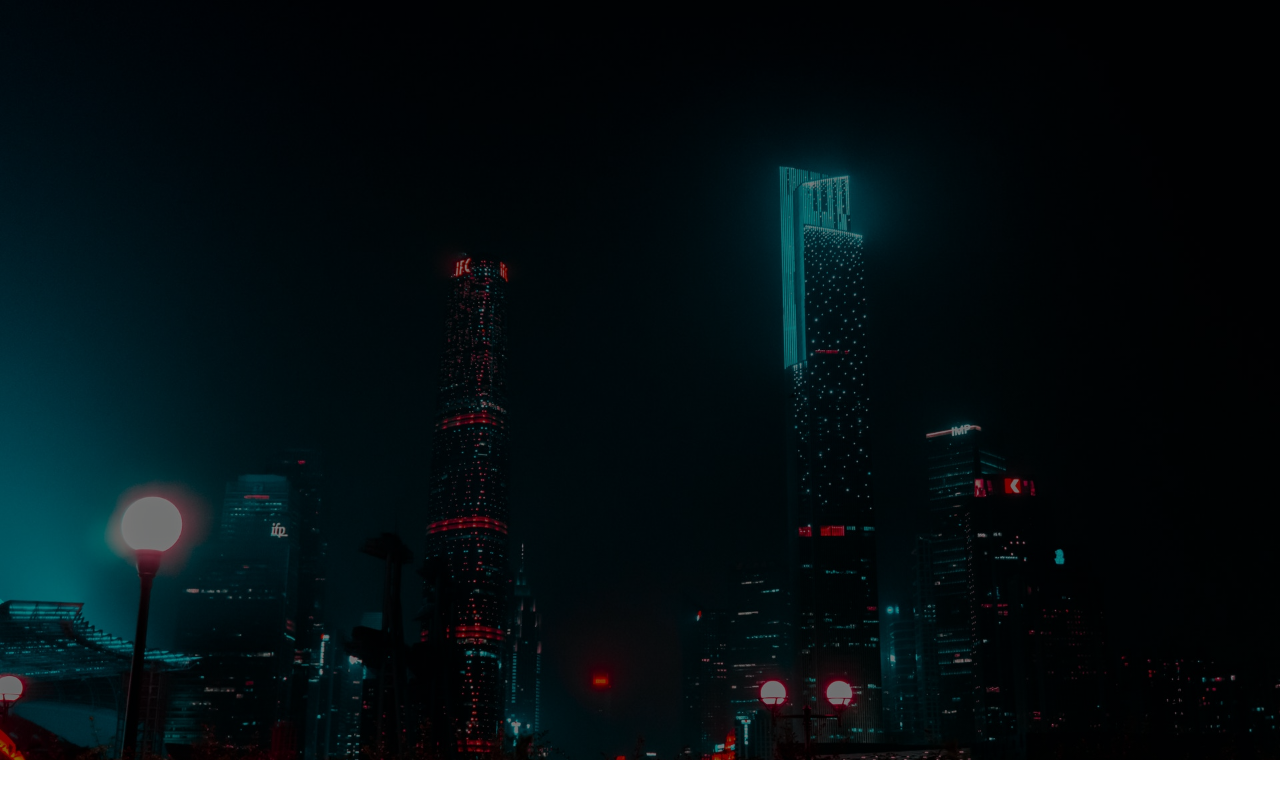
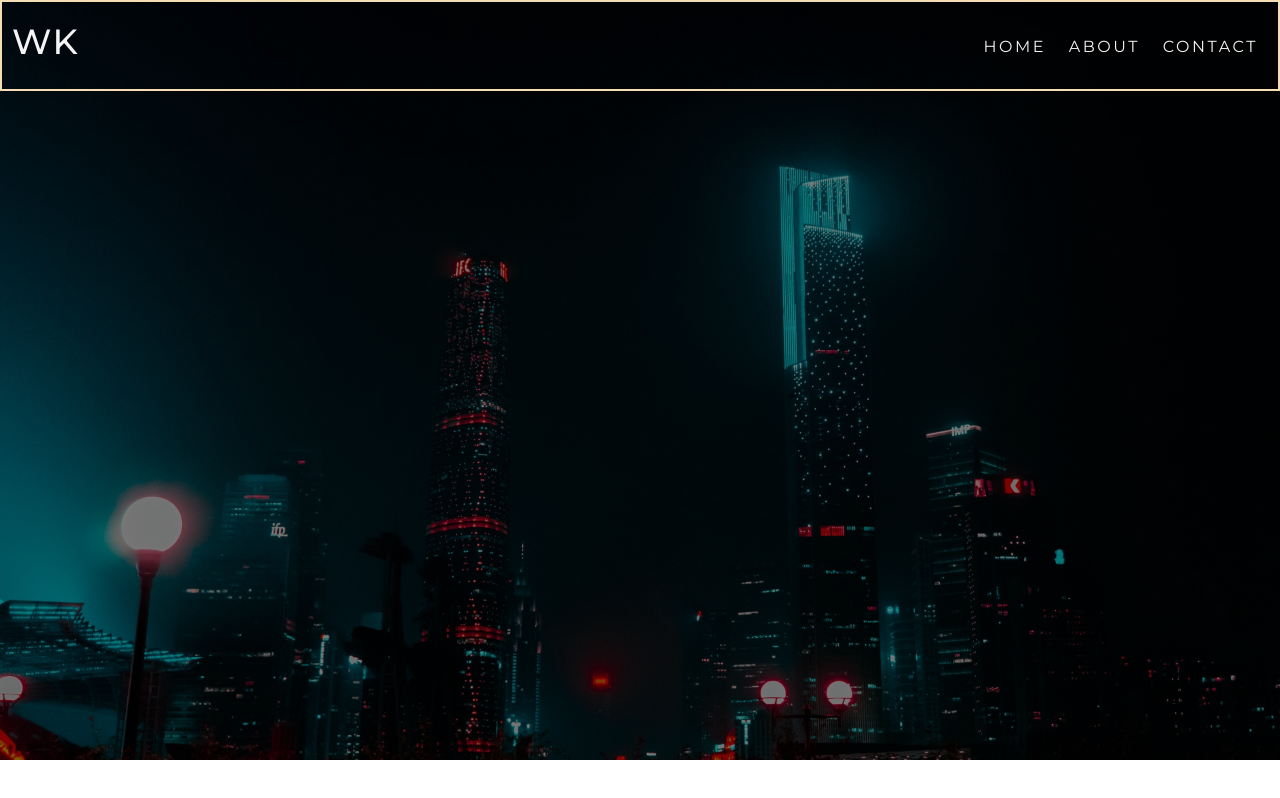
Before and after one commit to aksh24-exe/TRAVEL-WEBSITE, a plain HTML site: page index.html in a window 1280 px wide. Drawn offline with Linux system fonts and the light colour scheme.

Commit message:
Add Style and Html

```diff
--- a/css/style.css
+++ b/css/style.css
@@ -6,7 +6,58 @@
 }
 body{
     font-family: "Montserrat", serif;
+    line-height: 1.7;
 }
+html{
+    font-size: 62.5%;
+}
+
+/* utility  classes */
+.lg-heading{
+    font-size: 3.5rem;
+}
+.md-heading{
+    font-size: 2.2rem;
+}
+
+
+.text-red{
+    color: #e63946;
+}
+.text-light{
+    color: #f4f4f4;
+}
+.text-black{
+    color: #333;
+}
+.tetx-gray{
+    color: #555;
+}
+
+
+
+
+
+
+ul li{
+    list-style: none;
+}
+
+a{
+    font-size: 1.6rem;
+    text-decoration: none;
+}
+p, li{
+    font-size: 1.7rem;
+    margin-bottom: 0.5em;
+    letter-spacing: 0.15em;
+}
+h1, h2, h3{
+    margin-bottom: 0.5rem;
+    letter-spacing: 0.15rem;
+    font-weight: 500;
+}
+
 header{
     height: 95vh;
     background: linear-gradient(rgb(0,0,0,0.5), rgb(0,0,0,0.5)) ,url('../img/header-image.jpg');
@@ -14,3 +65,31 @@ header{
     background-size: cover;
     background-repeat: no-repeat;
 }
+.navbar{
+    border: 2px solid wheat;
+    padding: 1rem;
+}
+.header .navbar .nav-item{
+    display: inline-block;
+    padding: 1rem;
+    text-transform: uppercase;
+}
+
+
+
+.header .navbar .logo{
+    float: left;
+}
+.header .navbar .nav-items{
+    float: right;
+    margin-top: 1rem;
+}
+.navbar::after{
+    content: "";
+    display: block;
+    clear: both;
+}
+.navbar a:link,
+.navbar a:visited{
+    color: #f4f4f4;
+}
--- a/index.html
+++ b/index.html
@@ -1,14 +1,21 @@
 <!DOCTYPE html>
 <html lang="en">
-<head>
-    <meta charset="UTF-8">
-    <meta name="viewport" content="width=device-width, initial-scale=1.0">
+  <head>
+    <meta charset="UTF-8" />
+    <meta name="viewport" content="width=device-width, initial-scale=1.0" />
     <title>TRAVEL WEBSITE | WELCOME</title>
-    <link rel="stylesheet" href="./css/style.css">
-</head>
-<body>
+    <link rel="stylesheet" href="./css/style.css" />
+  </head>
+  <body>
     <header class="header">
-
+      <nav class="navbar">
+        <h1 class="logo lg-heading text-light">WK</h1>
+        <ul class="nav-items">
+          <li class="nav-item"><a href="./index.html">Home</a></li>
+          <li class="nav-item"><a href="./About.html">About</a></li>
+          <li class="nav-item"><a href="./contact.html">contact</a></li>
+        </ul>
+      </nav>
     </header>
-</body>
+  </body>
 </html>
```
